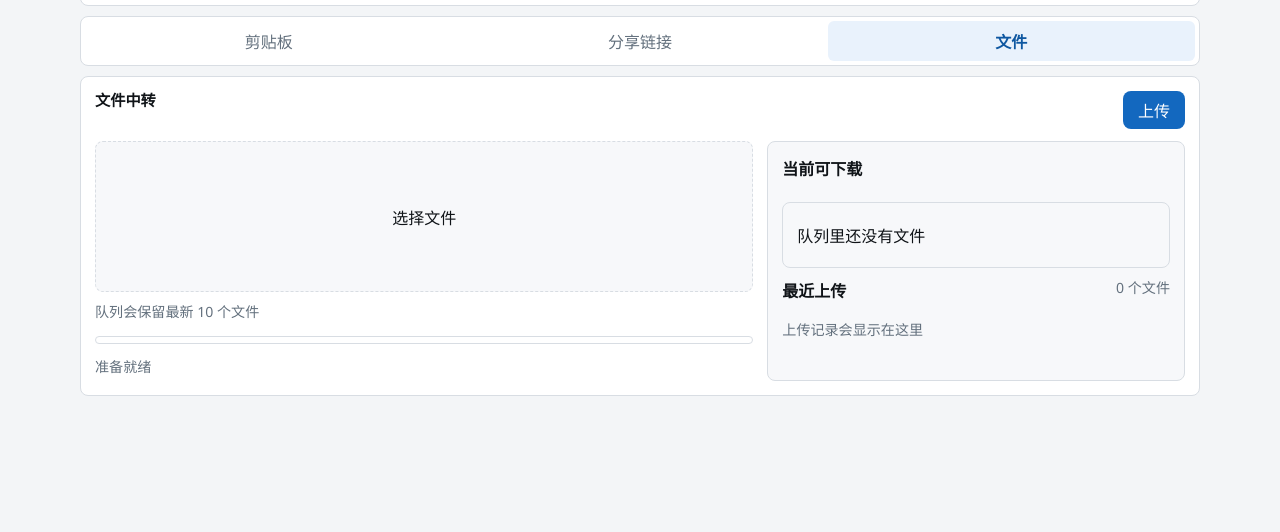
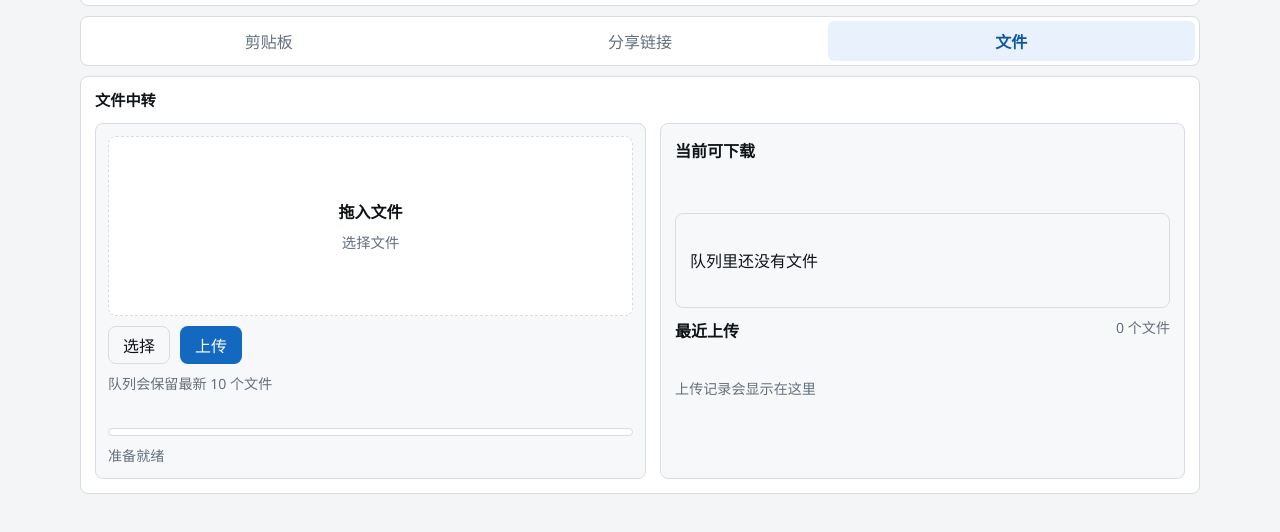
Before and after one commit to zqs1qiwan/ClipClip, a website with bundled scripts: page public/index.html in a window 1280 px wide. Both pictures are taken after a click on the button "文件". Shown: the part 72-604 px from the top of the page. Built offline with nearby package versions, Linux system fonts and the light colour scheme; files whose address does not match are found by name.

Commit message:
fix: restore frontend interactions and refine file upload ui

```diff
--- a/public/app.js
+++ b/public/app.js
@@ -1,4 +1,4 @@
-import { flashButtonState } from "./lib/button-feedback.js";
+import { flashButtonState } from "./button-feedback.js";
 import { copyText } from "./lib/clipboard.js";
 
 const translations = {
@@ -15,6 +15,8 @@ const translations = {
     "paste.created": "Share link is ready.",
     "file.title": "File Transfer",
     "file.select": "Choose a file",
+    "file.dropTitle": "Drop a file here",
+    "file.dropSubtitle": "Or choose from this device",
     "file.selectHint": "Newest 10 files stay in the queue.",
     "file.idle": "Ready.",
     "file.uploading": "Uploading...",
@@ -37,6 +39,7 @@ const translations = {
     "actions.sync": "Sync",
     "actions.createLink": "Create",
     "actions.upload": "Upload",
+    "actions.choose": "Choose",
     "actions.open": "Open",
     "actions.download": "Download",
     "actions.useLive": "Use clipboard text",
@@ -64,6 +67,8 @@ const translations = {
     "paste.created": "\u5206\u4eab\u94fe\u63a5\u5df2\u751f\u6210",
     "file.title": "\u6587\u4ef6\u4e2d\u8f6c",
     "file.select": "\u9009\u62e9\u6587\u4ef6",
+    "file.dropTitle": "\u62d6\u5165\u6587\u4ef6",
+    "file.dropSubtitle": "\u6216\u4ece\u672c\u673a\u9009\u62e9",
     "file.selectHint": "\u961f\u5217\u4f1a\u4fdd\u7559\u6700\u65b0 10 \u4e2a\u6587\u4ef6",
     "file.idle": "\u51c6\u5907\u5c31\u7eea",
     "file.uploading": "\u6b63\u5728\u4e0a\u4f20...",
@@ -86,6 +91,7 @@ const translations = {
     "actions.sync": "\u540c\u6b65",
     "actions.createLink": "\u751f\u6210",
     "actions.upload": "\u4e0a\u4f20",
+    "actions.choose": "\u9009\u62e9",
     "actions.open": "\u6253\u5f00",
     "actions.download": "\u4e0b\u8f7d",
     "actions.useLive": "\u4f7f\u7528\u526a\u8d34\u677f\u5185\u5bb9",
@@ -123,6 +129,7 @@ const pasteCreateButton = document.querySelector("#paste-create-button");
 const pasteResult = document.querySelector("#paste-result");
 const fileInput = document.querySelector("#file-input");
 const fileInputLabel = document.querySelector("#file-input-label");
+const fileBrowseButton = document.querySelector("#file-browse-button");
 const fileSelectionMeta = document.querySelector("#file-selection-meta");
 const fileUploadButton = document.querySelector("#file-upload-button");
 const uploadBox = document.querySelector(".upload-box");
@@ -606,6 +613,10 @@ function bindFileInteractions() {
     setSelectedFile(fileInput.files?.[0] || null);
   });
 
+  fileBrowseButton.addEventListener("click", () => {
+    fileInput.click();
+  });
+
   ["dragenter", "dragover"].forEach((eventName) => {
     uploadBox.addEventListener(eventName, (event) => {
       event.preventDefault();
--- a/public/index.html
+++ b/public/index.html
@@ -83,15 +83,19 @@
         <section class="tool-panel" data-panel="files" hidden>
           <div class="panel-header">
             <h1 class="panel-title" data-i18n="file.title">File Transfer</h1>
-            <button id="file-upload-button" type="button" data-i18n="actions.upload">Upload</button>
           </div>
 
-          <div class="split-layout">
-            <div class="file-box">
+          <div class="split-layout files-layout">
+            <section class="file-box upload-panel">
               <label class="upload-box" for="file-input">
                 <input id="file-input" type="file" />
-                <span id="file-input-label" data-i18n="file.select">Choose a file</span>
+                <span class="upload-title" data-i18n="file.dropTitle">Drop a file here</span>
+                <span class="upload-subtitle" id="file-input-label" data-i18n="file.select">Choose a file</span>
               </label>
+              <div class="upload-actions">
+                <button id="file-browse-button" class="secondary-button" type="button" data-i18n="actions.choose">Choose</button>
+                <button id="file-upload-button" type="button" data-i18n="actions.upload">Upload</button>
+              </div>
               <p class="muted-text selection-meta" id="file-selection-meta" data-i18n="file.selectHint">
                 Newest 10 files stay in the queue.
               </p>
@@ -99,7 +103,7 @@
                 <span id="upload-progress-bar"></span>
               </div>
               <p class="muted-text" id="upload-status" data-i18n="file.idle">Ready.</p>
-            </div>
+            </section>
 
             <aside class="history-box">
               <section class="history-section">
--- a/public/styles.css
+++ b/public/styles.css
@@ -336,20 +336,46 @@ pre {
   text-align: center;
 }
 
+.files-layout {
+  grid-template-columns: minmax(0, 1.05fr) minmax(340px, 1fr);
+}
+
+.upload-panel {
+  align-content: start;
+  padding: 12px;
+  border: 1px solid var(--line);
+  border-radius: 8px;
+  background: var(--surface-muted);
+}
+
 .align-start {
   justify-content: flex-start;
   text-align: left;
 }
 
 .upload-box {
-  min-height: 148px;
+  min-height: 180px;
   border-style: dashed;
   cursor: pointer;
+  flex-direction: column;
+  gap: 8px;
+  background: var(--surface);
 }
 
 .upload-box span {
   max-width: 100%;
   overflow-wrap: anywhere;
+}
+
+.upload-title {
+  font-size: 1rem;
+  font-weight: 700;
+  color: var(--text);
+}
+
+.upload-subtitle {
+  color: var(--text-muted);
+  font-size: 0.9rem;
 }
 
 .upload-box.is-dragging {
@@ -362,7 +388,13 @@ pre {
 }
 
 .selection-meta {
-  min-height: 20px;
+  min-height: 44px;
+}
+
+.upload-actions {
+  display: flex;
+  gap: 10px;
+  flex-wrap: wrap;
 }
 
 .progress-track {
@@ -508,6 +540,7 @@ a {
 
   .toolbar,
   .inline-actions,
+  .upload-actions,
   .result-actions,
   .history-actions {
     justify-content: flex-start;
```
Also changed, not shown: tests/client/button-feedback.test.js (+1 -1 lines), tests/server/app.test.js (+17 -0 lines), public/button-feedback.js (renamed from public/lib/button-feedback.js).
